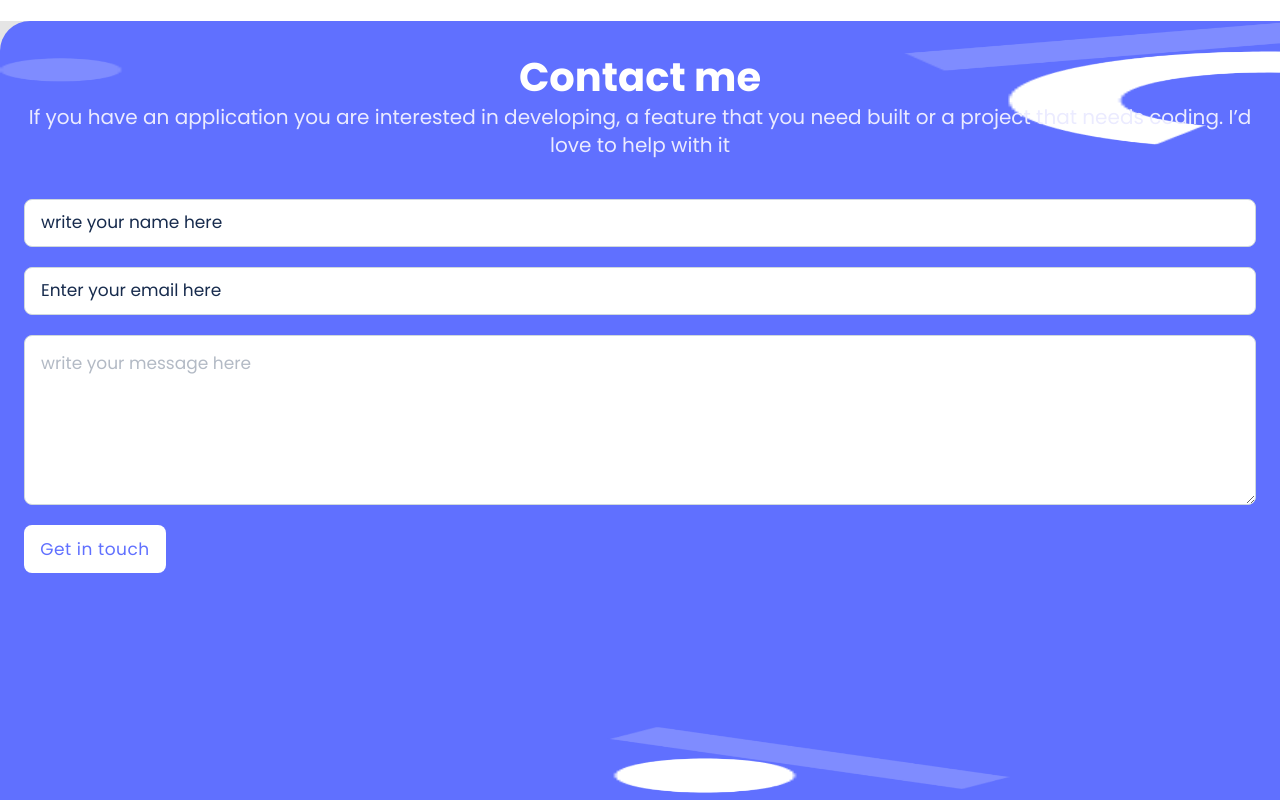
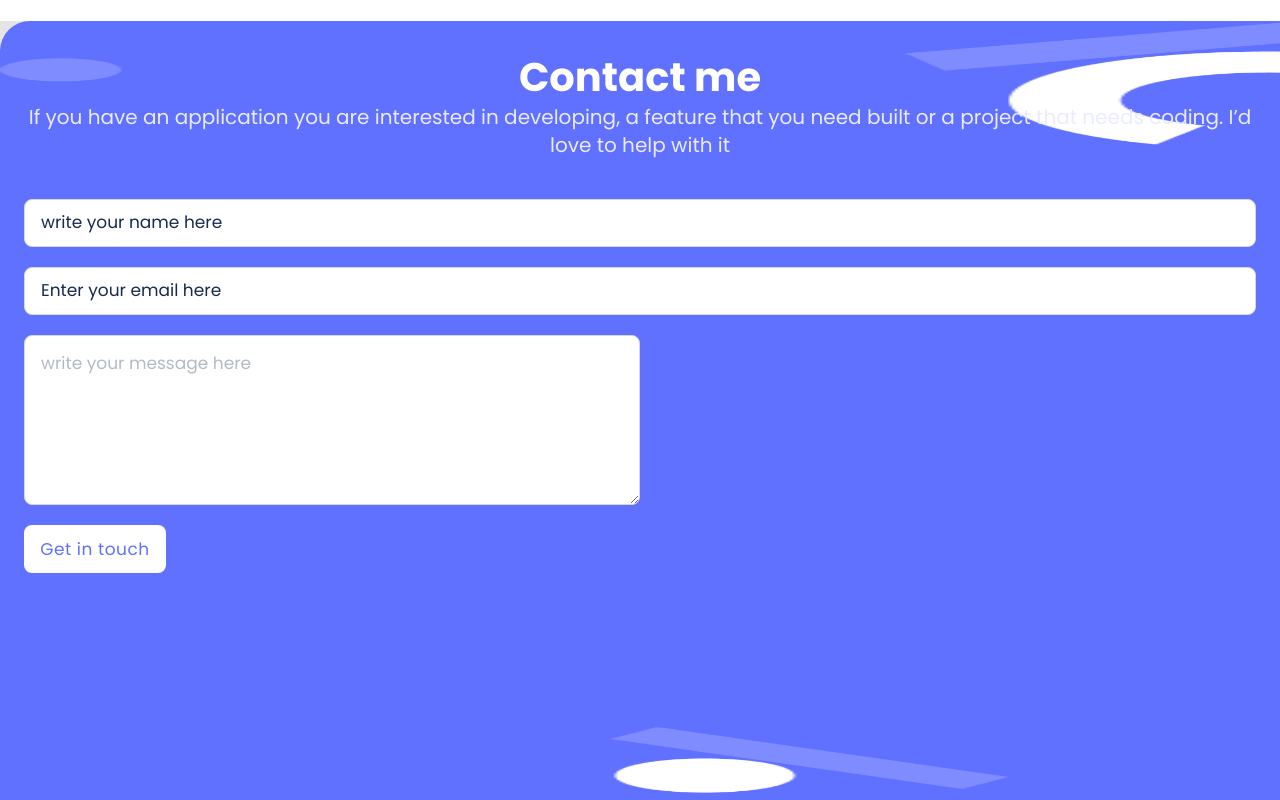
Before and after one commit to alphym/portfolio, a website: page index.html in a window 1280 px wide. In both pictures the pointer is over the element "write your message here". Shown: the part 4808-5608 px from the top of the page. Drawn offline with Linux system fonts and the light colour scheme.

Commit message:
Add transition to the textarea part of the form

```diff
--- a/style.css
+++ b/style.css
@@ -649,4 +649,10 @@ form textarea:focus {
   input[type=email]:hover {
     width: 50%;
   }
+  textarea {
+    transition: width 2s;
+  }
+  textarea:hover {
+    width: 50%;
+  }
 }
```
